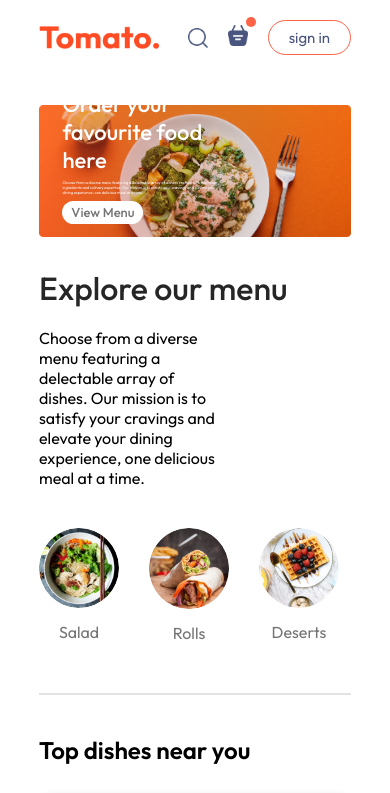
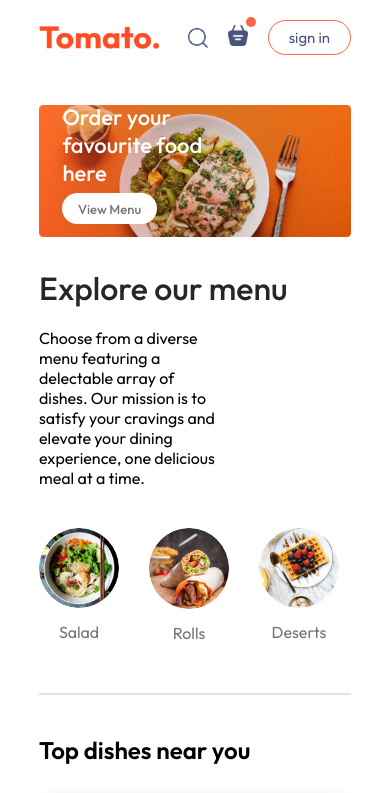
Before and after one commit to Mryasa69/food-order-system, a React (Vite) app: page / in a window 390 px wide. Shown: the top 793 px of the page. Built offline with nearby package versions, Linux system fonts and the light colour scheme.

Commit message:
set screen for header

```diff
--- a/src/components/Header/Header.css
+++ b/src/components/Header/Header.css
@@ -38,3 +38,24 @@
     font-size: max(1vw, 13px);
     border-radius: 50px;
 }
+
+@media (max-width:1050px) {
+
+    .header-contents {
+        max-width: 45%;
+    }
+}
+
+@media (max-width:750px) {
+    .header-contents {
+        max-width: 55%;
+    }
+
+    .header-contents p {
+        display: none;
+    }
+
+    .header-contents button {
+        padding: 2vw 4vw;
+    }
+}
```
